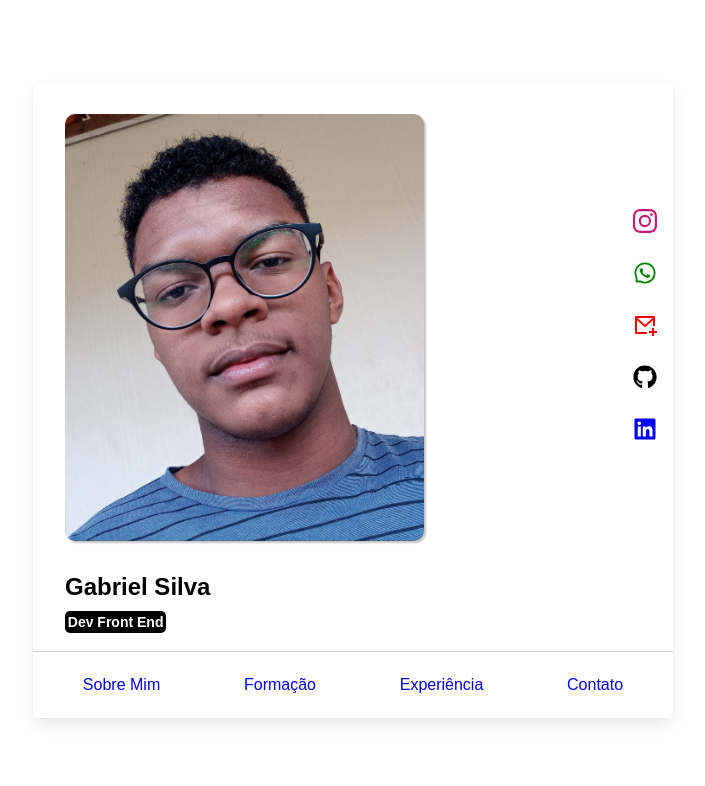
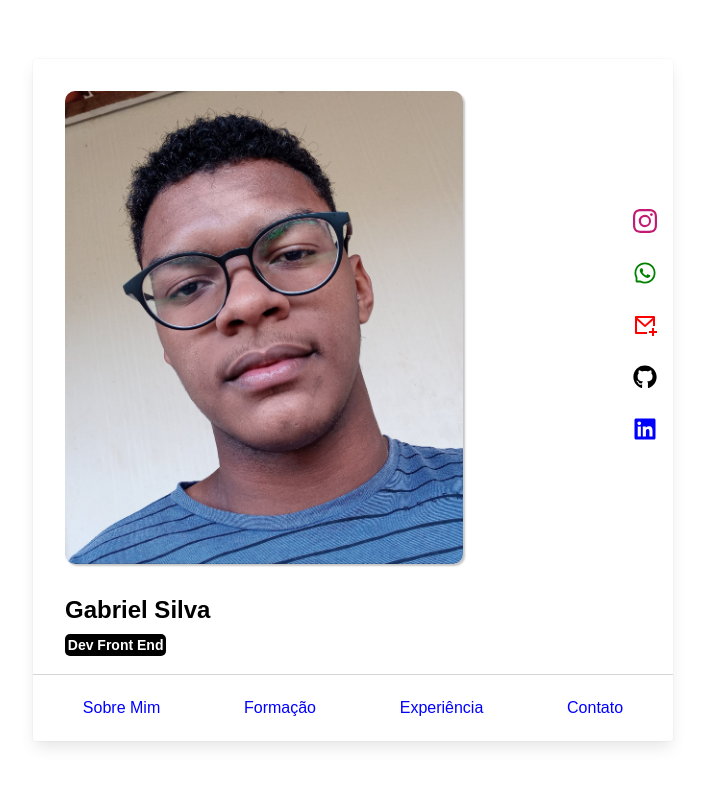
Before and after one commit to Eubiel178/portfolioreact, a React (Create React App) app: page / in a window 1280 px wide. Shown: the top 786 px of the page, without its empty margins (287-992 px from the left). Built offline with nearby package versions, Linux system fonts and the light colour scheme.

Commit message:
Update Contact.css

```diff
--- a/src/components/Cards/Contact/Contact.css
+++ b/src/components/Cards/Contact/Contact.css
@@ -5,12 +5,12 @@
 }
 
 .photoContainer {
-    padding: 1em;
+    padding: 1em 0em 1em 1em;
 }
 
 .photo {
     display: block;
-    width: 65%;
+    width: 70%;
     border-radius: 10px;
     box-shadow: 2px 2px 2px rgba(0, 0, 0, 0.233);
 }
```
